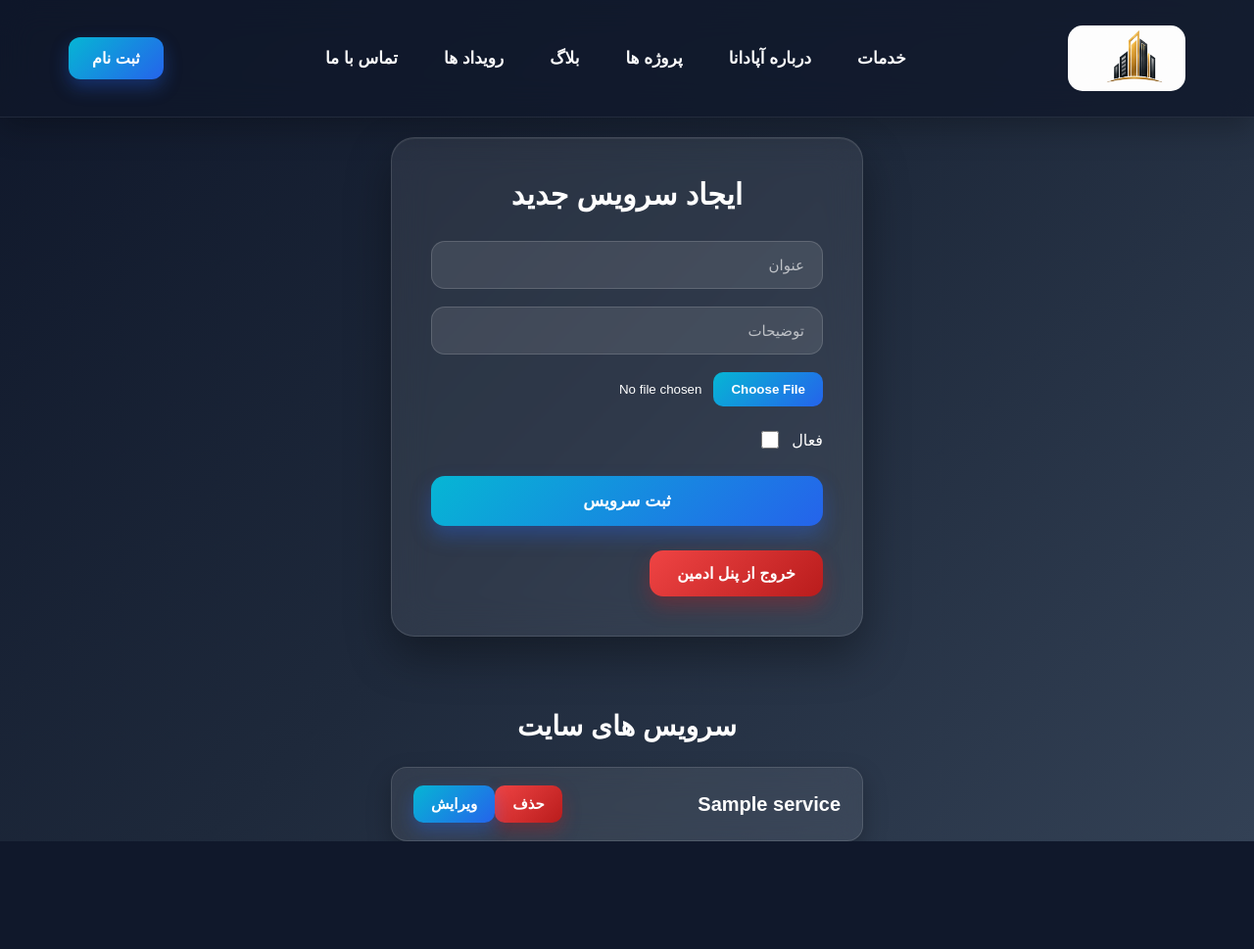
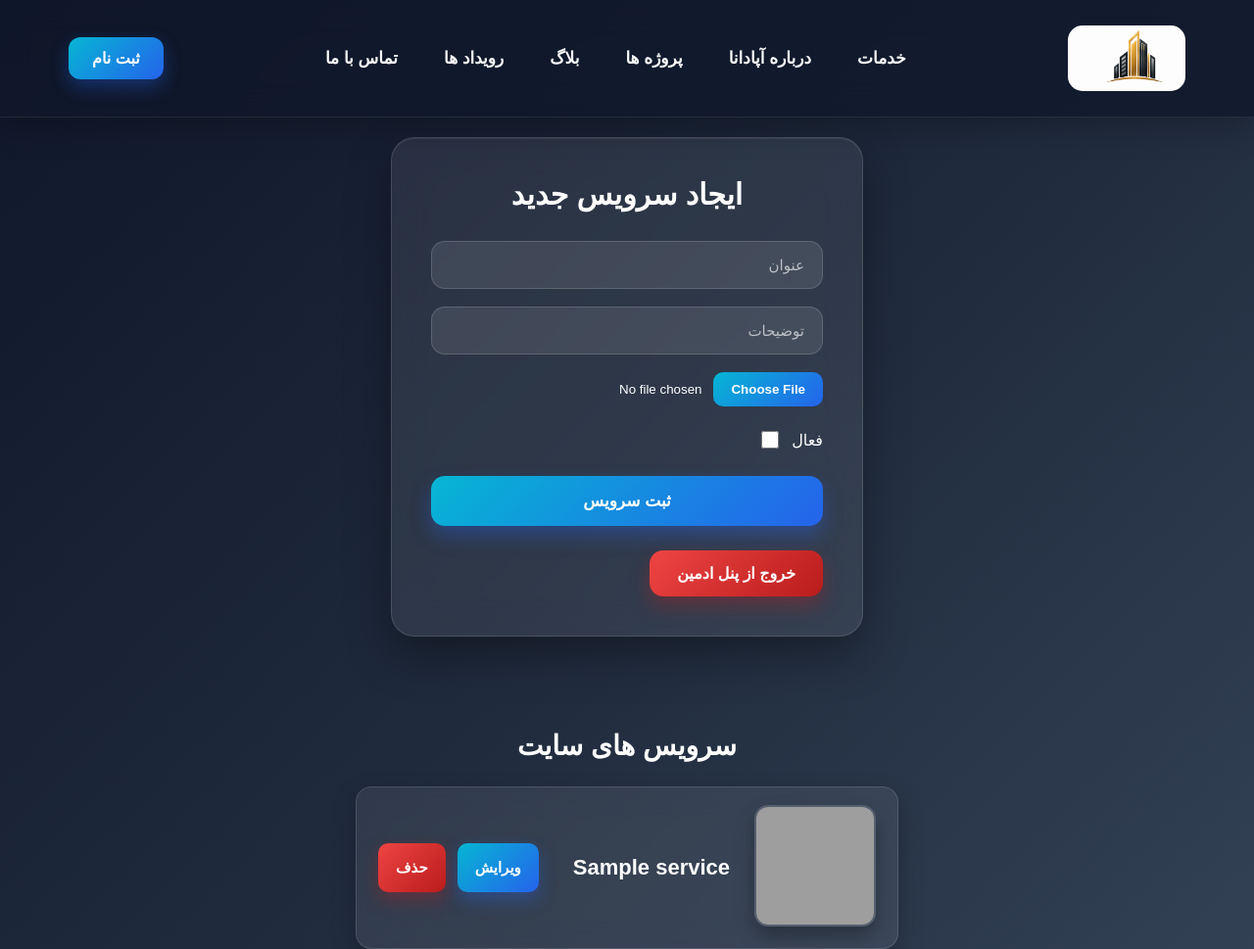
Before and after one commit to vanderland-red/Building-Apadana, a Flask app: page /admin/dashboard in a window 1280 px wide. Shown: the whole page at 98% size. Before the commit the page ends 859 px from the top, so only its background shows below. Run offline with Flask 3, Linux system fonts and the light colour scheme; a user stored in the database is signed in; tables that the repository leaves empty hold one stand-in row (values such as "Sample post"); grey boxes are pictures that could not be loaded.

Commit message:
admin page dashboard update

```diff
--- a/static/css/admin_dashboard.css
+++ b/static/css/admin_dashboard.css
@@ -22,6 +22,8 @@ body{
     max-width: 90%;
     margin-top: 50px;
     padding: 40px;
+    margin-left: auto;
+    margin-right: auto;
 
     border-radius: 24px;
 
@@ -418,3 +420,101 @@ a:hover{
         margin: 0;
     }
 }
+
+.service-parent-admin{
+    display: flex;
+    flex-direction: column;
+    gap: 20px;
+}
+
+.service-box{
+    display: flex;
+    align-items: center;
+    justify-content: space-between;
+    gap: 25px;
+}
+
+.service-image img{
+    width: 120px;
+    height: 120px;
+    object-fit: cover;
+    border-radius: 14px;
+    border: 2px solid rgba(255,255,255,.15);
+    box-shadow: 0 10px 20px rgba(0,0,0,.3);
+}
+
+.service-info{
+    flex: 1;
+}
+
+.service-info h3{
+    margin: 0;
+    color: white;
+    font-size: 22px;
+}
+
+.service-actions{
+    display: flex;
+    gap: 12px;
+}
+
+.edit-btn,
+.delete-btn{
+    display: inline-flex;
+    align-items: center;
+    justify-content: center;
+    min-width: 30px;
+    height: 30px;
+    text-decoration: none;
+    border-radius: 12px;
+    color: white;
+    font-weight: bold;
+    transition: .3s;
+}
+
+.edit-btn{
+    background: linear-gradient(135deg,#06b6d4,#2563eb) !important;
+    box-shadow: 0 8px 18px rgba(37,99,235,.35) !important;
+}
+
+.delete-btn{
+    background: linear-gradient(135deg,#ef4444,#b91c1c) !important;
+    box-shadow: 0 8px 18px rgba(185,28,28,.35) !important;
+}
+
+.edit-btn:hover,
+.delete-btn:hover{
+    transform: translateY(-3px);
+    filter: brightness(1.08);
+}
+
+@media(max-width:768px){
+
+    .service-box{
+        flex-direction: column;
+        text-align: center;
+    }
+    .edit-btn,.delete-btn{
+        width: 70px;
+        height: auto;
+    }
+
+    .service-image img{
+        width: 160px;
+        height: 160px;
+    }
+
+    .service-actions{
+        width: 100%;
+        display: flex;
+        flex-direction: column;
+        align-items: center;
+    }
+    .service-actions a{
+        padding: 20px;
+    }
+    .service-box a:first-of-type{
+        margin-right: 0;
+    }
+
+}
--- a/templates/admin/admin_dashboard.html
+++ b/templates/admin/admin_dashboard.html
@@ -24,30 +24,46 @@
     </section>
 
     <section class="site-services">
+
         <h2>سرویس های سایت</h2>
 
-        <div>
+        <div class="service-parent-admin">
+
             {% for service in services %}
 
             <div class="service-box">
 
-                <h3>{{ service.title }}</h3>
+                <div class="service-image">
+                    <img src="{{ url_for('static', filename='cover/' ~ service.id ~ '.jpg') }}"
+                        alt="{{ service.title }}">
+                </div>
 
-                <a href="{{ url_for('admin.delete_service', id=service.id) }}"
-                onclick="return confirm('آیا از حذف این سرویس مطمئن هستید؟')">
+                <div class="service-info">
+                    <h3>{{ service.title }}</h3>
+                </div>
 
-                    حذف
-                </a>
+                <div class="service-actions">
 
-                <a href="{{ url_for('admin.edit_service', id=service.id) }}">
-                    ویرایش
-                </a>
+                    <a href="{{ url_for('admin.edit_service', id=service.id) }}" class="edit-btn">
+                        ویرایش
+                    </a>
+
+                    <a href="{{ url_for('admin.delete_service', id=service.id) }}" class="delete-btn"
+                        onclick="return confirm('آیا از حذف این سرویس مطمئن هستید؟')">
+                        حذف
+                    </a>
+
+                </div>
 
             </div>
 
             {% endfor %}
+
         </div>
+
     </section>
+</div>
+</section>
 
 </div>
 
```
